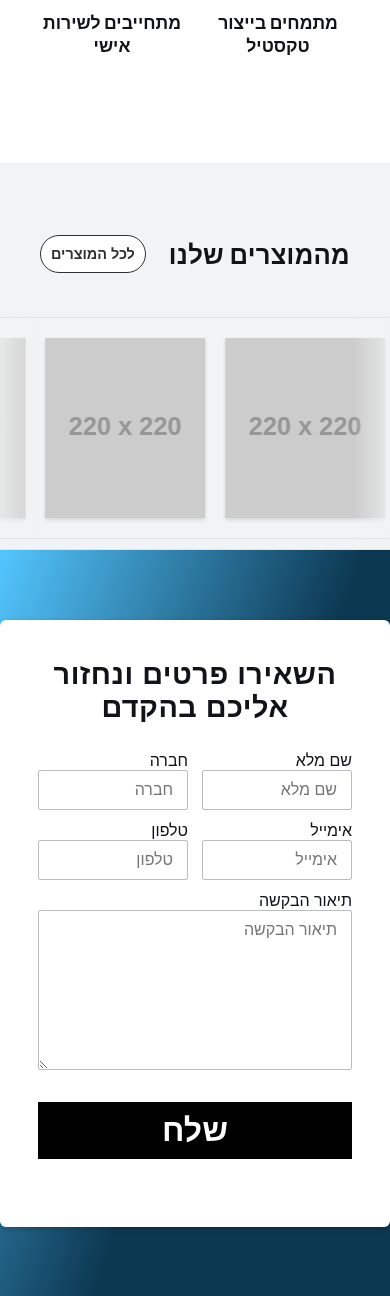
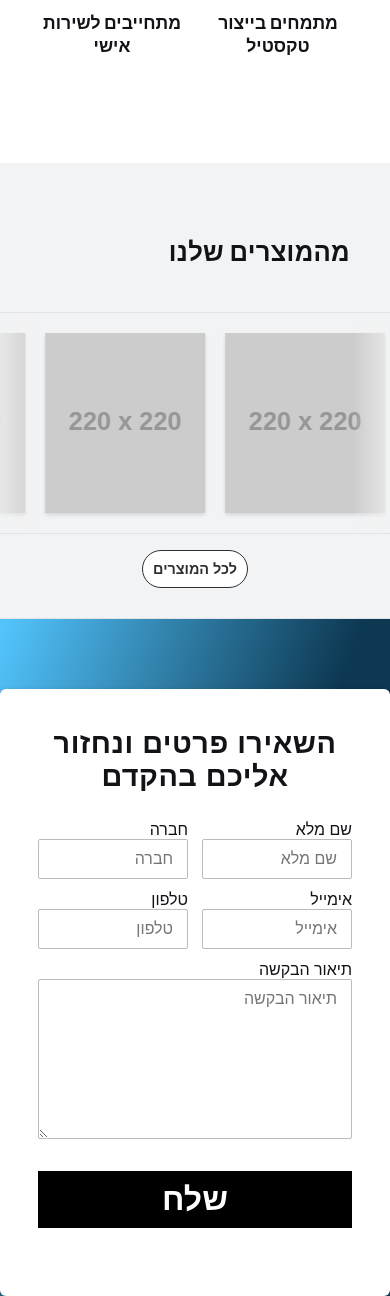
Before and after one commit to levynchi/arye-textile-branding, a Django app: page / in a window 390 px wide. Shown: the part 1956-3252 px from the top of the page. Run offline with Django 5.2, Linux system fonts and the light colour scheme; grey boxes labelled with a size stand in for pictures from a placeholder-image service; data that the repository does not hold is empty; some libraries are stand-ins or nearby versions; some web fonts are replaced.

Commit message:
feat(home): move 'לכל המוצרים' button below products carousel into .slider-cta-below and center it; keep mobile sizes

```diff
--- a/main/templates/home.html
+++ b/main/templates/home.html
@@ -104,7 +104,6 @@
     <div class="slider-band">
         <div class="slider-head">
             <h2 class="slider-title">מהמוצרים שלנו</h2>
-            <a class="slider-all" href="#products" aria-label="לכל המוצרים">לכל המוצרים</a>
         </div>
     <div class="h-slider" id="products" aria-label="גלריה נעה אופקית" aria-live="off">
             <div class="track">
@@ -116,6 +115,9 @@
                         {% endfor %}
                     {% endfor %}
             </div>
+        </div>
+        <div class="slider-cta-below">
+            <a class="slider-all" href="#products" aria-label="לכל המוצרים">לכל המוצרים</a>
         </div>
     </div>
         <script>
--- a/static/home.css
+++ b/static/home.css
@@ -113,6 +113,15 @@ body{margin:0;font-family:var(--font-sans);background:#fff;color:var(--text);}
 
 /* Slider always animates by default; pausing is controlled via Accessibility widget */
 
+/* CTA under products slider */
+.slider-cta-below{max-width:1500px;margin:16px auto 30px;padding:0 40px;display:flex;justify-content:center}
+@media (max-width:960px){
+	.slider-cta-below .slider-all{padding:10px 10px; font-size:0.95rem}
+}
+@media (max-width:480px){
+	.slider-cta-below .slider-all{font-size:0.9rem}
+}
+
 /* Contact form section moved to main.css */
 
 /* Show all features on mobile (restore quartet) */
```
